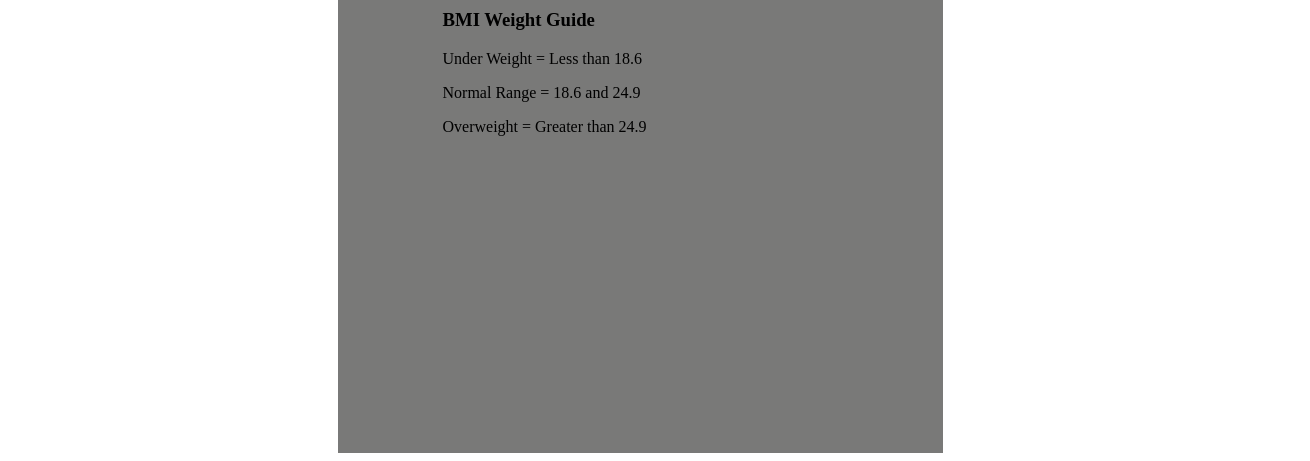
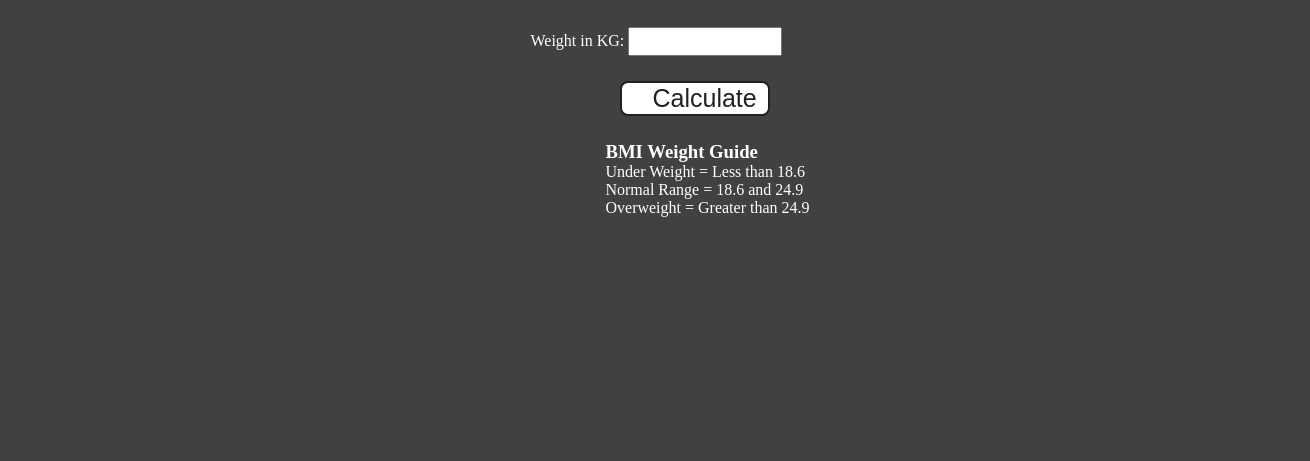
Before and after one commit to abusufyan-03/JavaScript-Projects, a plain HTML site: page 02-bmiCalculator/index.html in a window 1280 px wide. Shown: the part 380-841 px from the top of the page, 1310 px wide, since content can reach past the window. After the commit the page ends 800 px from the top, so only its background shows below. Drawn offline with Linux system fonts and the light colour scheme.

Commit message:
Update style.css

```diff
--- a/02-bmiCalculator/style.css
+++ b/02-bmiCalculator/style.css
@@ -1,9 +1,12 @@
-body{
-    display: flex;
-    flex-direction: column;
-    align-items: center;
+*{
+    margin: 0;
+    padding: 0;
 }
 
+body{
+    background-color: #414141;
+    color: #fff;
+}
 a[aria-current="page"]{
     display: flex;
     justify-content: center;
@@ -23,11 +26,15 @@ a[aria-current="page"]:hover{
     color: white;
 }
 .container {
-    width: 575px;
-    height: 825px;
-    background-color: #797978;
+    width: 100vw;
+    height: 100vh;
     padding-left: 30px;
+    display: flex;
+    justify-content: center;
+    align-items: center;
+    flex-direction: column;
   }
+
   #height,
   #weight {
     width: 150px;
```
